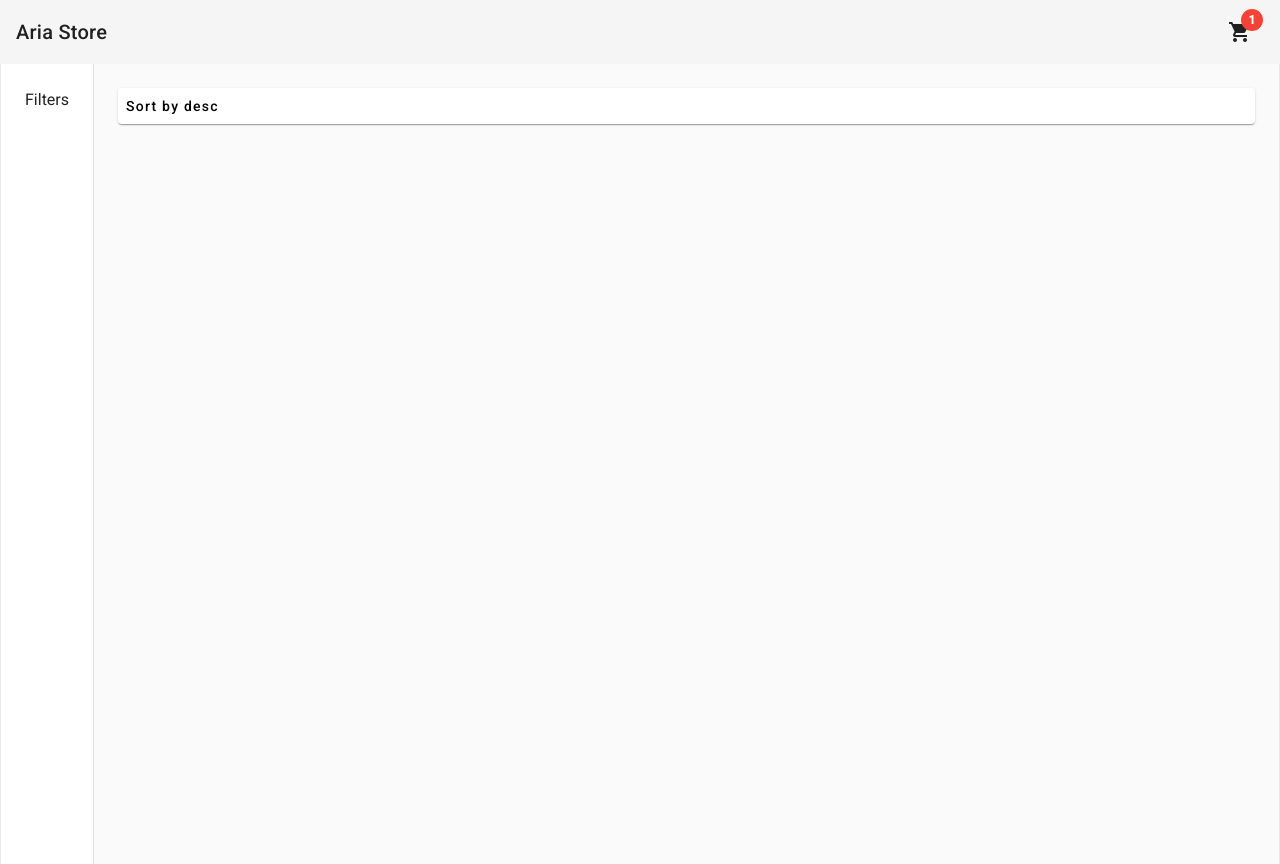
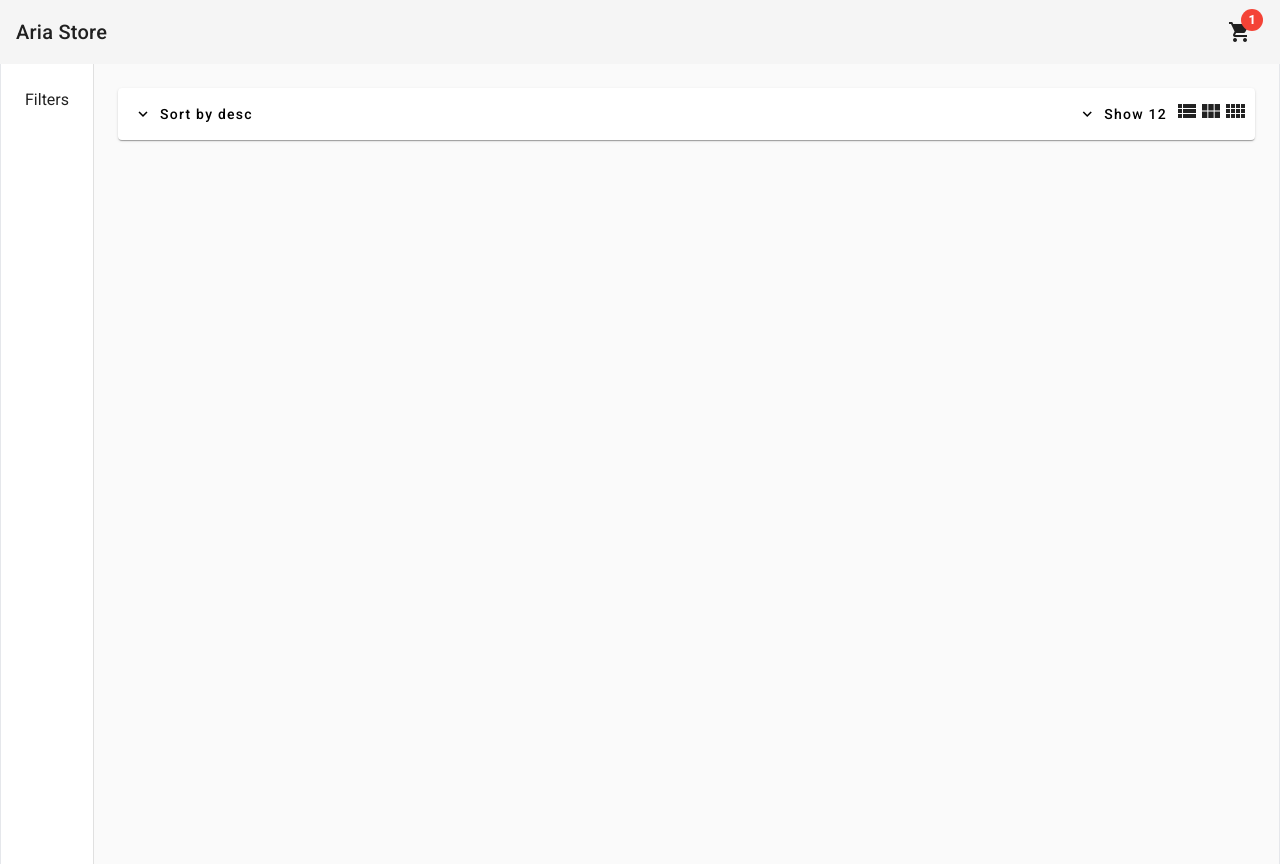
Before and after one commit to AriaNoorghorbani/Angular_webshop, an Angular app: page /home in a window 1280 px wide. Built offline with nearby package versions, Linux system fonts and the light colour scheme.

Commit message:
add functionality to header product

```diff
--- a/src/app/header/header.component.html
+++ b/src/app/header/header.component.html
@@ -3,7 +3,8 @@
   <button mat-icon-button [matMenuTriggerFor]="menu">
     <mat-icon matBadge="1" matBadgeColor="warn">shopping_cart</mat-icon>
   </button>
-  <mat-menu #menu>
+  <mat-menu #menu
+    >wsd
     <div class="p-3 divide-y divide-solid">
       <div class="p-3 flex justify-between">
         <span class="mr-16">1 item</span>
--- a/src/app/home/home.component.html
+++ b/src/app/home/home.component.html
@@ -1,6 +1,8 @@
 <mat-drawer-container [autosize]="true" class="min-h-full border-x">
   <mat-drawer class="p-6" mode="side" opened> Filters</mat-drawer>
   <mat-drawer-content class="p-6">
-    <app-products-header></app-products-header>
+    <app-products-header
+      (columnCountChanged)="onChangeColumn($event)"
+    ></app-products-header>
   </mat-drawer-content>
 </mat-drawer-container>
--- a/src/app/home/home.component.ts
+++ b/src/app/home/home.component.ts
@@ -3,8 +3,12 @@ import { Component } from '@angular/core';
 @Component({
   selector: 'app-home',
   templateUrl: './home.component.html',
-  styleUrls: ['./home.component.scss']
+  styleUrls: ['./home.component.scss'],
 })
 export class HomeComponent {
-
+  columnNumber = 3;
+  onChangeColumn(colNum: number) {
+    alert(colNum);
+    this.columnNumber = colNum;
+  }
 }
--- a/src/app/home/products-header/products-header.component.html
+++ b/src/app/home/products-header/products-header.component.html
@@ -1,6 +1,34 @@
-<mat-card>
-  <div class="flex justify-between">
-    <button mat-button [matMenuTriggerFor]="sortByMenu">Sort by desc</button>
-    <mat-menu #sortByMenu></mat-menu>
+<mat-card class="mb-4">
+  <div class="flex justify-between p-2">
+    <div class="flex">
+      <button mat-button [matMenuTriggerFor]="sortByMenu">
+        Sort by {{ sort }}
+        <mat-icon>expand_more</mat-icon>
+      </button>
+      <mat-menu #sortByMenu>
+        <button mat-menu-item (click)="onSortUpdated('desc')">Desc</button>
+        <button mat-menu-item (click)="onSortUpdated('asc')">Asc</button>
+      </mat-menu>
+    </div>
+    <div class="flex items-center">
+      <button mat-button [matMenuTriggerFor]="countMenu">
+        <mat-icon>expand_more</mat-icon>
+        <span> Show {{ count }}</span>
+      </button>
+      <mat-menu #countMenu>
+        <button mat-menu-item (click)="onCountMenu(12)">12</button>
+        <button mat-menu-item (click)="onCountMenu(24)">24</button>
+        <button mat-menu-item (click)="onCountMenu(36)">36</button>
+      </mat-menu>
+      <button (click)="onChangeColumn(1)">
+        <mat-icon> view_list </mat-icon>
+      </button>
+      <button (click)="onChangeColumn(3)">
+        <mat-icon> view_module </mat-icon>
+      </button>
+      <button (click)="onChangeColumn(4)">
+        <mat-icon> view_comfy </mat-icon>
+      </button>
+    </div>
   </div>
 </mat-card>
--- a/src/app/home/products-header/products-header.component.ts
+++ b/src/app/home/products-header/products-header.component.ts
@@ -1,10 +1,25 @@
-import { Component } from '@angular/core';
+import { Component, EventEmitter, Output } from '@angular/core';
 
 @Component({
   selector: 'app-products-header',
   templateUrl: './products-header.component.html',
-  styleUrls: ['./products-header.component.scss']
+  styleUrls: ['./products-header.component.scss'],
 })
 export class ProductsHeaderComponent {
+  @Output() columnCountChanged = new EventEmitter<number>();
 
+  sort = 'desc';
+  count = 12;
+
+  onSortUpdated(newSort: string): void {
+    this.sort = newSort;
+  }
+
+  onCountMenu(newCount: number): void {
+    this.count = newCount;
+  }
+
+  onChangeColumn(colsNum: number): void {
+    this.columnCountChanged.emit(colsNum);
+  }
 }
```
